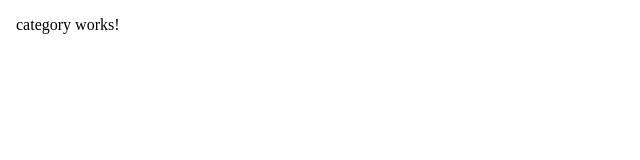
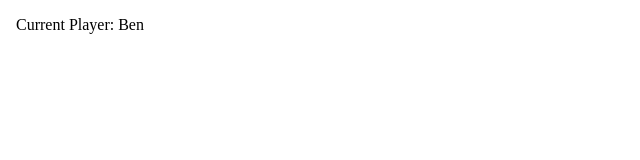
Before and after one commit to SorahsNobody/SearchEngineTutorial, an Angular app in the folder SET/: page / in a window 1280 px wide. Shown: the top 160 px of the page, without its empty margins (0-640 px from the left). Built offline with nearby package versions, Linux system fonts and the light colour scheme.

Commit message:
Player name placeholder added

```diff
--- a/SET/src/app/app.component.html
+++ b/SET/src/app/app.component.html
@@ -481,7 +481,9 @@
 <!-- * * * * * * * * * * * * * * * * * * * * * * * * * * * * * * * -->
 
 <body>
-  <div><app-category></app-category></div>
+  <div><app-category
+    [pName]='playerName'
+    ></app-category></div>
 </body>
 
 <router-outlet></router-outlet>
--- a/SET/src/app/app.component.ts
+++ b/SET/src/app/app.component.ts
@@ -7,4 +7,5 @@ import { Component } from '@angular/core';
 })
 export class AppComponent {
   title = 'SET';
+  playerName = 'Ben'; // Set player name for the game TODO: will need to change dynamically
 }
--- a/SET/src/app/category/category.component.html
+++ b/SET/src/app/category/category.component.html
@@ -1 +1 @@
-<p>category works!</p>
+<p>Current Player: {{playerName}}</p>
--- a/SET/src/app/category/category.component.ts
+++ b/SET/src/app/category/category.component.ts
@@ -1,4 +1,4 @@
-import { Component, OnInit } from '@angular/core';
+import { Component, OnInit, Input } from '@angular/core';
 
 @Component({
   selector: 'app-category',
@@ -9,6 +9,7 @@ export class CategoryComponent implements OnInit {
 
   constructor() { }
 
+  @Input('pName') playerName = ''; //Declares that this component has a variable named pName that can be called in the html with playerName
   ngOnInit(): void {
   }
 
```
